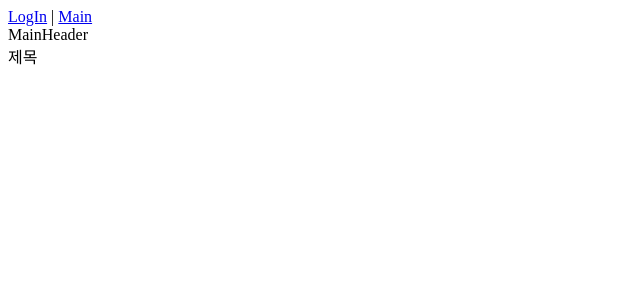
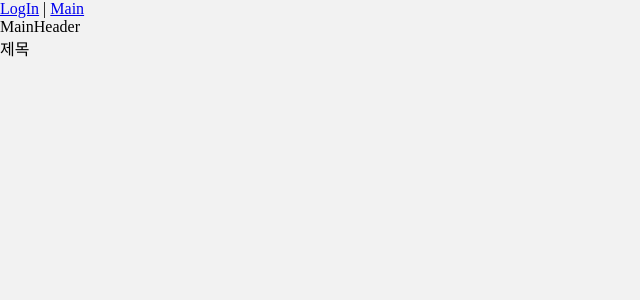
Before and after one commit to Flitto-Toyproject/toy_front_team2_front, a Vue app: page /test4 in a window 1280 px wide. Shown: the top 300 px of the page, without its empty margins (0-640 px from the left). Built offline with nearby package versions, Linux system fonts and the light colour scheme.

Commit message:
feat: App.vue 배경색, 기본 마진 및 패딩 제거

```diff
--- a/src/App.vue
+++ b/src/App.vue
@@ -32,6 +32,12 @@
   --color-light-orange: #fff5e8;
 }
 
+* {
+  padding: 0;
+  margin: 0;
+  background: var(--color-light-gray);
+}
+
 .div {
   background: var(--color-black);
 }
```
